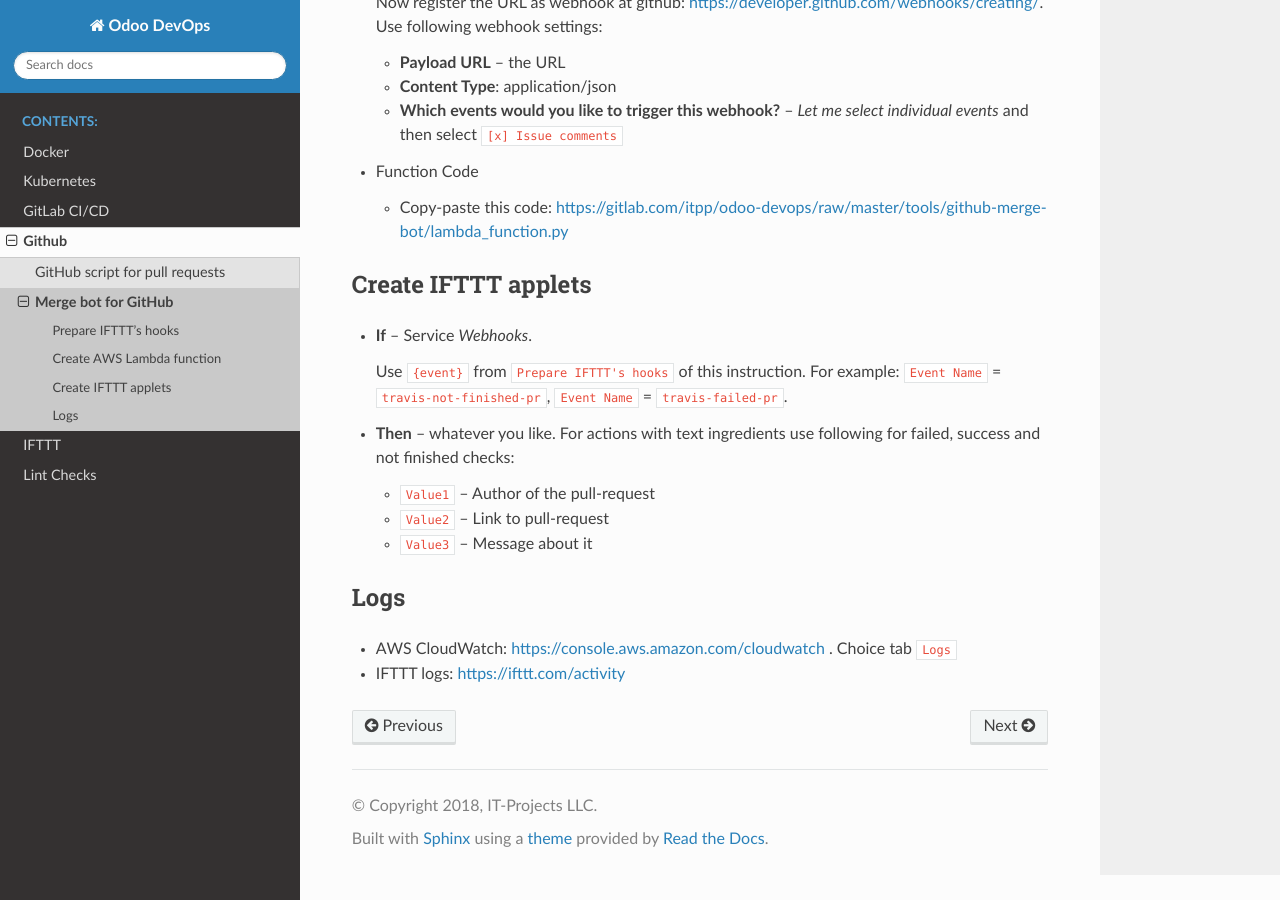
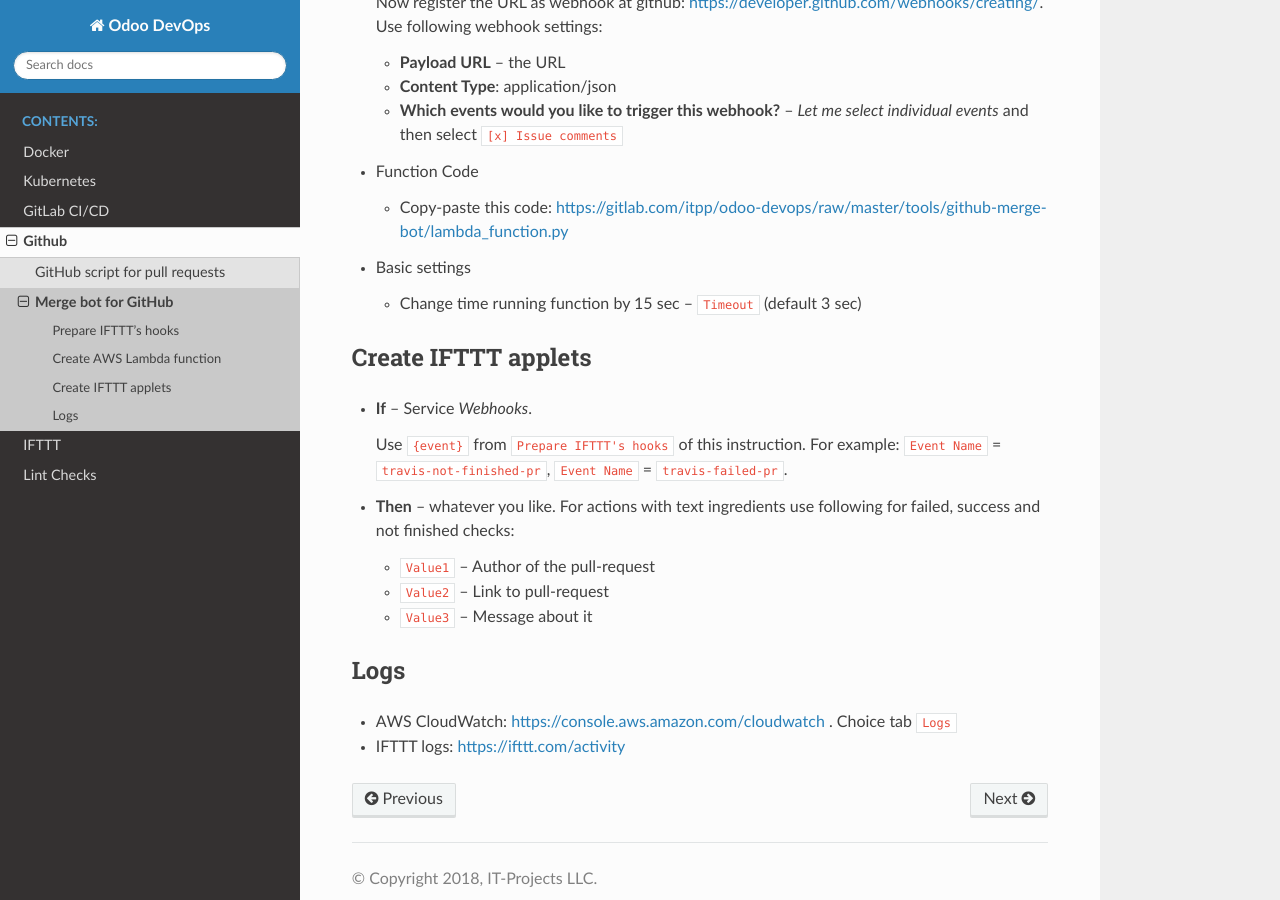
Before and after one commit to itpp-labs/odoo-devops-docs, a Sphinx documentation site: the page built from docs/git/github_merge_bot.rst, in a window 1280 px wide and 900 px high, scrolled down 868 px. Built offline with Sphinx 7.4.7 and the Read the Docs theme 2.0.0, drawn with Linux system fonts in a browser that asks for light colours.

Commit message:
Update github_merge_bot.rst

```diff
--- a/docs/git/github_merge_bot.rst
+++ b/docs/git/github_merge_bot.rst
@@ -43,6 +43,10 @@ Create AWS Lambda function
 
   * Copy-paste this code: https://gitlab.com/itpp/odoo-devops/raw/master/tools/github-merge-bot/lambda_function.py
 
+* Basic settings
+
+  * Change time running function by 15 sec -- ``Timeout`` (default 3 sec)
+
 Create IFTTT applets
 --------------------
 
```
